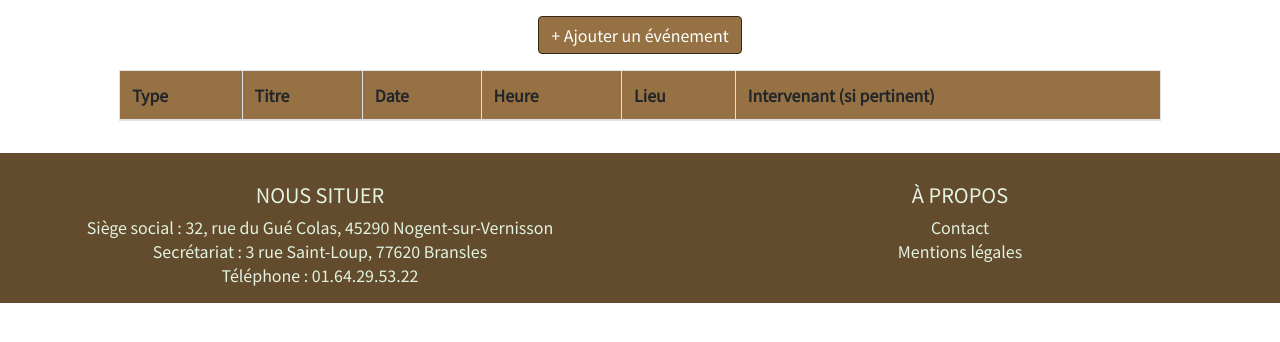
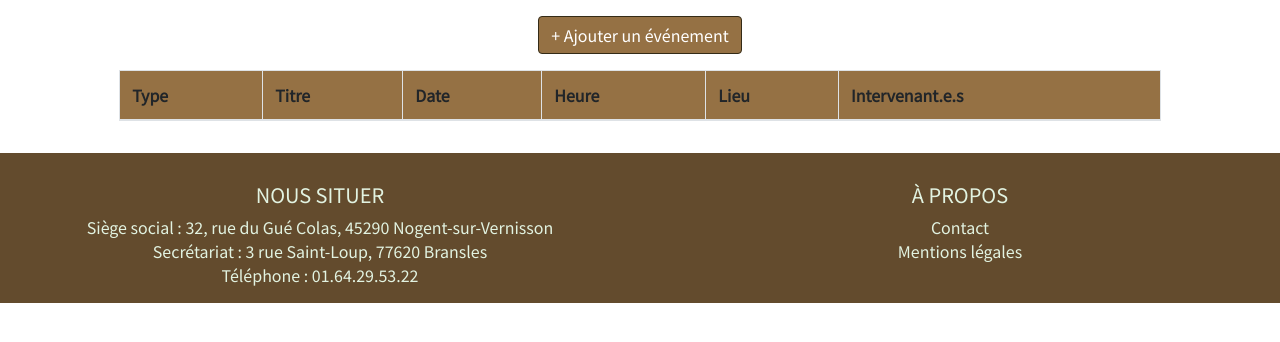
Before and after one commit to WildCodeSchool/orleans-php-2003-project-ambl, a PHP site: template src/View/Events/admin.html.twig in a window 1280 px wide. Shown: the part 226-568 px from the top of the page. Run offline with PHP 8.4, Linux system fonts and the light colour scheme; the template is opened without the code that fills it, so the values that code supplies are empty; some libraries are stand-ins or nearby versions; some web fonts are replaced.

Commit message:
Minor tweak on the table title

```diff
--- a/src/View/Events/admin.html.twig
+++ b/src/View/Events/admin.html.twig
@@ -28,7 +28,7 @@
                     <th>Date</th>
                     <th>Heure</th>
                     <th>Lieu</th>
-                    <th>Intervenant (si pertinent)</th>
+                    <th>Intervenant.e.s</th>
                 </tr>
                 </thead>
                 <tbody>
```
